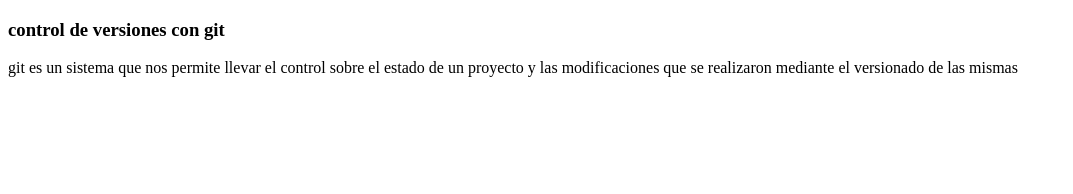
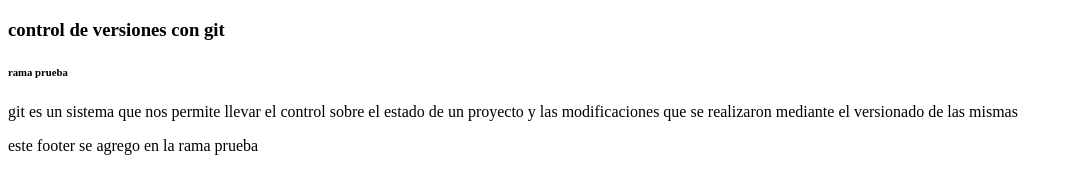
Before and after one commit to santorofd/aprendiendoGit, a plain HTML site: page index.html in a window 1280 px wide. Shown: the whole page, without its empty margins (0-1073 px from the left). Drawn offline with Linux system fonts and the light colour scheme.

Commit message:
modificamos el archivo index

```diff
--- a/index.html
+++ b/index.html
@@ -8,10 +8,14 @@
 <body>
     <header>
         <h3>control de versiones con git</h3>
+        <h6>rama prueba</h6>
     </header>
     <div>
         <p>git es un sistema que nos permite llevar el control sobre el estado de un proyecto y las modificaciones que se realizaron mediante el versionado de las mismas</p>
     </div>
+    <footer>
+        <p>este footer se agrego en la rama prueba</p>
+    </footer>
 
 </body>
 </html>
```
